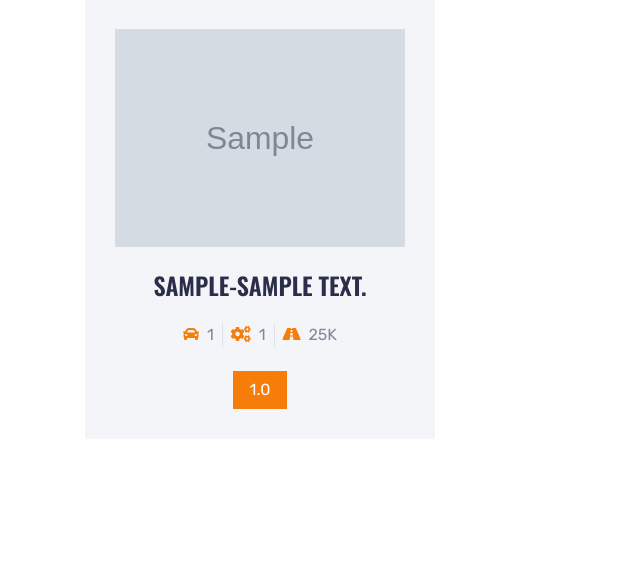
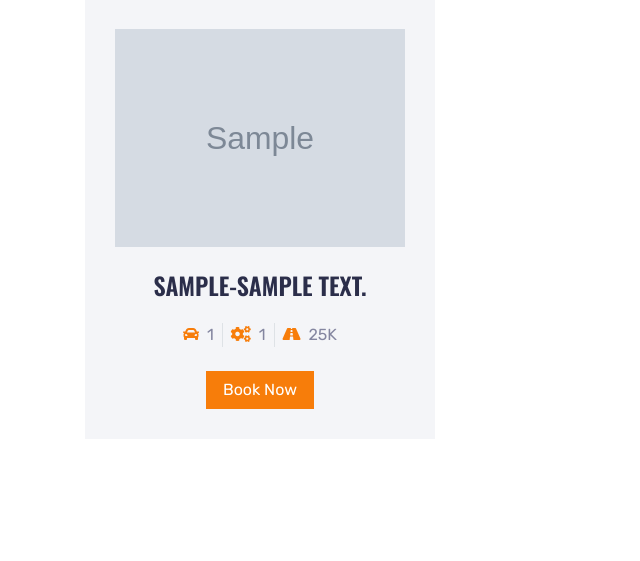
Before and after one commit to Vinay23107/rentalproperty, a Django app: page /all_flats in a window 1280 px wide. Shown: the part 368-929 px from the top of the page, without its empty margins (0-640 px from the left). Run offline with Django 4.2, Linux system fonts and the light colour scheme; tables that the repository leaves empty hold one stand-in row (values such as "Sample post"); grey boxes marked "Sample" are stand-in pictures; some libraries are stand-ins or nearby versions.

Commit message:
Update all_flats.html

```diff
--- a/templates/all_flats.html
+++ b/templates/all_flats.html
@@ -30,7 +30,7 @@
                     <form method="post" action="{% url 'detail' %}">
                         {% csrf_token %}
                         <input type="hidden" name="pk" value="{{item.pk}}">
-                        <button type="submit" value="submit" class="btn btn-primary px-3">{{item.rent}}</button>
+                        <button type="submit" value="submit" class="btn btn-primary px-3">Book Now</button>
                     </form>
                 </div>
             </div>
```
